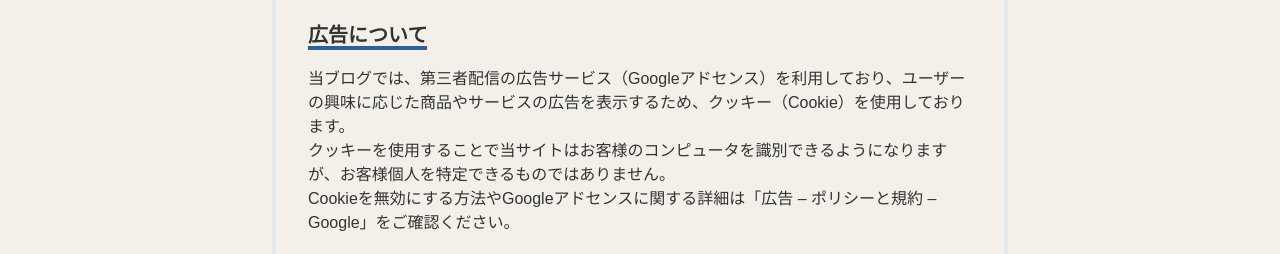
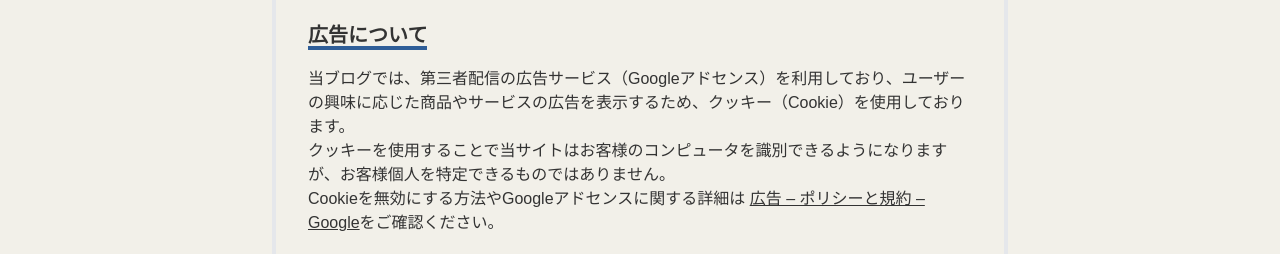
Before and after one commit to Skota11/Blog, a Next.js app: page /policy in a window 1280 px wide. Shown: the part 540-794 px from the top of the page. Built offline with nearby package versions, Linux system fonts and the light colour scheme; a web font is replaced by a local one.

Commit message:
change_title and add google link

```diff
--- a/src/pages/policy.tsx
+++ b/src/pages/policy.tsx
@@ -14,7 +14,7 @@ export default function Home({contents} : {contents:any}) {
   return (
     <>
       <Head>
-        <title>SkotaBlog</title>
+        <title>Policy | SkotaBlog</title>
         <meta name="description" content="Skota Blog" />
         <meta name="viewport" content="width=device-width, initial-scale=1" />
         <link rel="icon" href="https://avatars.githubusercontent.com/u/91359399" />
@@ -31,7 +31,7 @@ export default function Home({contents} : {contents:any}) {
             <Line content="個人情報の利用目的" />
             <p>当ブログでは、お問い合わせやの際、名前やメールアドレス等の個人情報を入力いただく場合がございます。<br /> 取得した個人情報は、お問い合わせに対する回答や必要な情報を電子メールなどをでご連絡する場合に利用させていただくものであり、これらの目的以外では利用いたしません。</p>
             <Line content="広告について" />
-            <p>当ブログでは、第三者配信の広告サービス（Googleアドセンス）を利用しており、ユーザーの興味に応じた商品やサービスの広告を表示するため、クッキー（Cookie）を使用しております。<br />クッキーを使用することで当サイトはお客様のコンピュータを識別できるようになりますが、お客様個人を特定できるものではありません。<br />Cookieを無効にする方法やGoogleアドセンスに関する詳細は「広告 – ポリシーと規約 – Google」をご確認ください。</p>
+            <p>当ブログでは、第三者配信の広告サービス（Googleアドセンス）を利用しており、ユーザーの興味に応じた商品やサービスの広告を表示するため、クッキー（Cookie）を使用しております。<br />クッキーを使用することで当サイトはお客様のコンピュータを識別できるようになりますが、お客様個人を特定できるものではありません。<br />Cookieを無効にする方法やGoogleアドセンスに関する詳細は <a href="https://policies.google.com/technologies/ads?gl=jp" target="_blank" rel="noopener noreferrer">広告 – ポリシーと規約 – Google</a>をご確認ください。</p>
             <Line content="アクセス解析ツールについて" />
             <p>当ブログでは、Googleによるアクセス解析ツール「Googleアナリティクス」を利用しています。このGoogleアナリティクスはトラフィックデータの収集のためにクッキー（Cookie）を使用しております。トラフィックデータは匿名で収集されており、個人を特定するものではありません。</p>
             </div>
```
